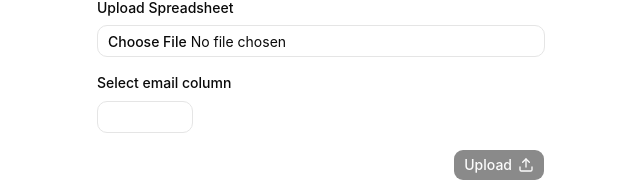
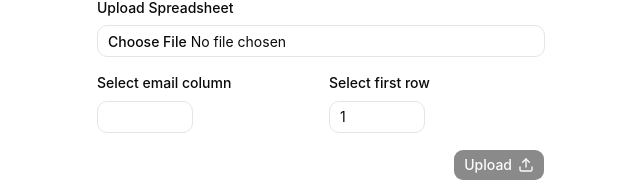
Before and after one commit to werronense/email-list-form, a React (Vite) app: page / in a window 1280 px wide. Shown: the part 134-317 px from the top of the page, without its empty margins (319-959 px from the left). Built offline with nearby package versions, Linux system fonts and the light colour scheme.

Commit message:
feat: enable row selection for spreadsheet upload

```diff
--- a/src/components/SpreadsheetForm.tsx
+++ b/src/components/SpreadsheetForm.tsx
@@ -23,9 +23,15 @@ const formSchema = z.object({
     .min(1, { error: "Please enter a column name." })
     .regex(/^[a-zA-Z]+$/, { error: "Column name must be a letter." })
     .transform((data) => data.toUpperCase()),
+  row: z.coerce
+    .number({ error: "Please enter a row number." })
+    .min(1, { error: "Number must be greater than 0." }),
 });
 
-const onSubmit = async (data: z.infer<typeof formSchema>) => {
+type SchemaInput = z.input<typeof formSchema>;
+type SchemaOutput = z.output<typeof formSchema>;
+
+const onSubmit = async (data: SchemaOutput) => {
   const emails = await extractEmails(data);
 
   // todo: delete log statement
@@ -33,11 +39,12 @@ const onSubmit = async (data: z.infer<typeof formSchema>) => {
 };
 
 export default function SpreadsheetForm() {
-  const form = useForm<z.infer<typeof formSchema>>({
+  const form = useForm<SchemaInput, any, SchemaOutput>({
     resolver: zodResolver(formSchema),
     defaultValues: {
       spreadsheet: undefined,
       column: "",
+      row: 1,
     },
   });
 
@@ -65,6 +72,7 @@ export default function SpreadsheetForm() {
             </Field>
           )}
         />
+        <div className={"flex flex-col gap-4 md:flex-row"}>
           <Controller
             name={"column"}
             control={form.control}
@@ -78,10 +86,32 @@ export default function SpreadsheetForm() {
                   aria-invalid={fieldState.invalid}
                   className={"max-w-24"}
                 />
-              {fieldState.invalid && <FieldError errors={[fieldState.error]} />}
+                {fieldState.invalid && (
+                  <FieldError errors={[fieldState.error]} />
+                )}
               </Field>
             )}
           />
+          <Controller
+            name={"row"}
+            control={form.control}
+            render={({ fieldState }) => (
+              <Field data-invalid={fieldState.invalid}>
+                <FieldLabel htmlFor={"row"}>Select first row</FieldLabel>
+                <Input
+                  {...form.register("row")}
+                  id={"row"}
+                  type={"number"}
+                  aria-invalid={fieldState.invalid}
+                  className={"max-w-24"}
+                />
+                {fieldState.invalid && (
+                  <FieldError errors={[fieldState.error]} />
+                )}
+              </Field>
+            )}
+          />
+        </div>
         <div className={"flex justify-end"}>
           <Button
             type={"submit"}
--- a/src/utils/spreadsheet.ts
+++ b/src/utils/spreadsheet.ts
@@ -3,12 +3,13 @@ import { readSheet } from "read-excel-file/browser";
 type ExtractEmailsInput = {
   spreadsheet: File;
   column: string;
+  row: number;
 };
 
 export const excelColumnToIndex = (column: string): number => {
   const index = column
     .trim()
-    .toLocaleUpperCase()
+    .toUpperCase()
     .split("")
     .reduce((acc, char) => acc * 26 + (char.charCodeAt(0) - 64), 0);
 
@@ -19,11 +20,14 @@ export const excelColumnToIndex = (column: string): number => {
 export const extractEmails = async (
   data: ExtractEmailsInput,
 ): Promise<string[]> => {
-  const { spreadsheet, column } = data;
+  const { spreadsheet, column, row } = data;
 
   const colIndex = excelColumnToIndex(column);
 
+  // offset by one to zero-index
+  const rowIndex = row - 1;
+
   const rows = await readSheet(spreadsheet);
 
-  return rows.flatMap((row) => String(row[colIndex] ?? ""));
+  return rows.slice(rowIndex).flatMap((row) => String(row[colIndex] ?? ""));
 };
```
Lines whose indentation alone changed are shown as unchanged.
